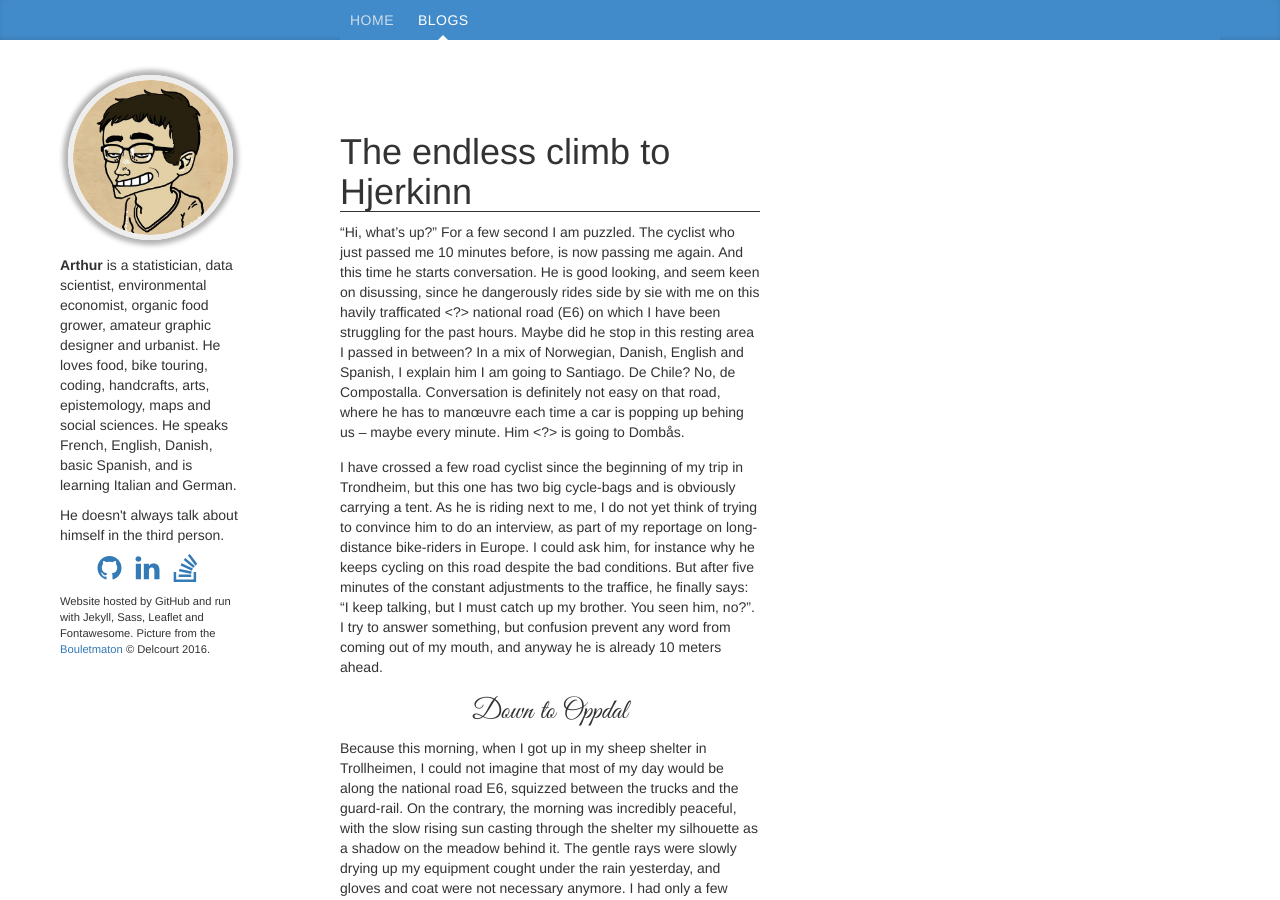
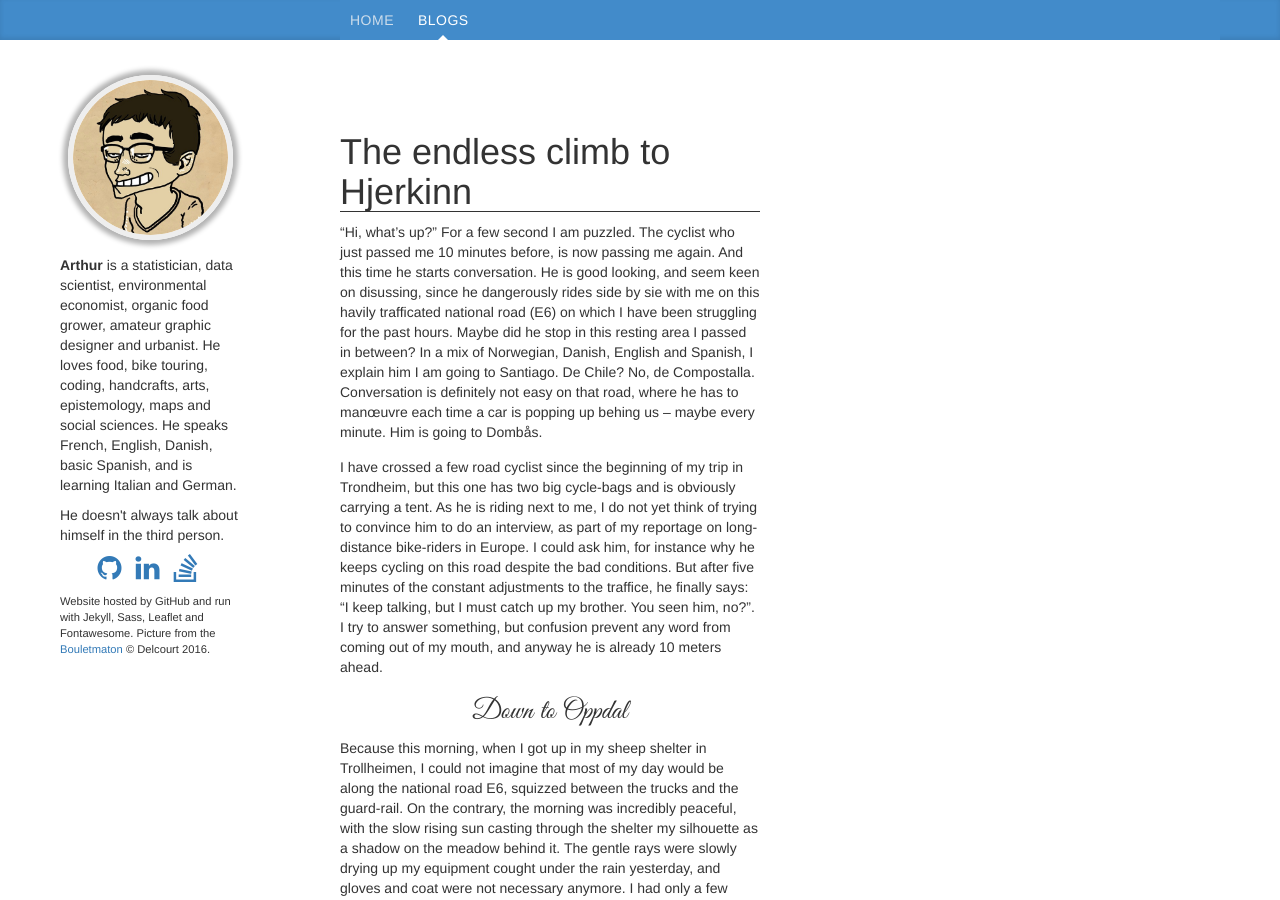
Before and after one commit to katossky/katossky.github.io, a Jekyll site: the page built from _posts/2016-07-04-day-4.md, in a window 1280 px wide and 900 px high. Built offline with Jekyll 4.4.1, drawn with Linux system fonts in a browser that asks for light colours; some of the changed text lies outside the part shown.

Commit message:
comply by html formatting rules for comments

```diff
--- a/_posts/2016-07-04-day-4.md
+++ b/_posts/2016-07-04-day-4.md
@@ -7,7 +7,7 @@ thumbnail:   /img/thumbnails/day-4.jpg
 date_bottom: true
 ---
 
-"Hi, what's up?" For a few second I am puzzled. The cyclist who just passed me 10 minutes before, is now passing me again. And this time he starts conversation. He is good looking, and seem keen on disussing, since he dangerously rides side by sie with me on this havily trafficated <?> national road (E6) on which I have been struggling for the past hours. Maybe did he stop in this resting area I passed in between? In a mix of Norwegian, Danish, English and Spanish, I explain him I am going to Santiago. De Chile? No, de Compostalla. Conversation is definitely not easy on that road, where he has to manœuvre each time a car is popping up behing us -- maybe every minute. Him <?> is going to Dombås.
+"Hi, what's up?" For a few second I am puzzled. The cyclist who just passed me 10 minutes before, is now passing me again. And this time he starts conversation. He is good looking, and seem keen on disussing, since he dangerously rides side by sie with me on this havily trafficated <!--?--> national road (E6) on which I have been struggling for the past hours. Maybe did he stop in this resting area I passed in between? In a mix of Norwegian, Danish, English and Spanish, I explain him I am going to Santiago. De Chile? No, de Compostalla. Conversation is definitely not easy on that road, where he has to manœuvre each time a car is popping up behing us -- maybe every minute. Him <!--?--> is going to Dombås.
 
 I have crossed a few road cyclist since the beginning of my trip in Trondheim, but this one has two big cycle-bags and is obviously carrying a tent. As he is riding next to me, I do not yet think of trying to convince him to do an interview, as part of my reportage on long-distance bike-riders in Europe. I could ask him, for instance why he keeps cycling on this road despite the bad conditions. But after five minutes of the constant adjustments to the traffice, he finally says: "I keep talking, but I must catch up my brother. You seen him, no?". I try to answer something, but confusion prevent any word from coming out of my mouth, and anyway he is already 10 meters ahead.
 
@@ -29,11 +29,11 @@ My first stop was an hour ago or so, actually the first resting station from Opp
 
 My second stop will be soon. I am now trying to catch up my ephemerous discussion companion, and already giving up as he is disappearing behind the hill 100 meters ahead. As I will pass Kongsvolf, I will remark the many cars stop, the beginning of pedestrian paths, and the eye-catcthy labels scattered in the vegetation. Kongsvold is actually a delightfull botanical garden maintained by .... university. It takes advantage of the incredible variety of biotopes offered by the place: humid or dry, sun or shadow, sandy or muddy... this unexpected rock inside the valley created inhabitat for all plants.
 
-< image of the etiquettes >
+<!-- image of the etiquettes -->
 
-My third stop will be as the road goes out of the river gorge to the higlands. The desolated, treeless landscape will recall me of Iceland. I will take some pictures at the top of an oportunistic hill in the middle of this flat land. Few camping cars will start parking in prevision for the night. In a last desperate effort, I will finish the climb to Hjerkinn, my uppermost point in the whole trip <check!>, at ... m.
+My third stop will be as the road goes out of the river gorge to the higlands. The desolated, treeless landscape will recall me of Iceland. I will take some pictures at the top of an oportunistic hill in the middle of this flat land. Few camping cars will start parking in prevision for the night. In a last desperate effort, I will finish the climb to Hjerkinn, my uppermost point in the whole trip <!--check!-->, at ... m.
 
-< side note, the pedestrian Pilgrims' route>
+<!-- side note, the pedestrian Pilgrims' route -->
 
 ## Dinner and rest
 
```
